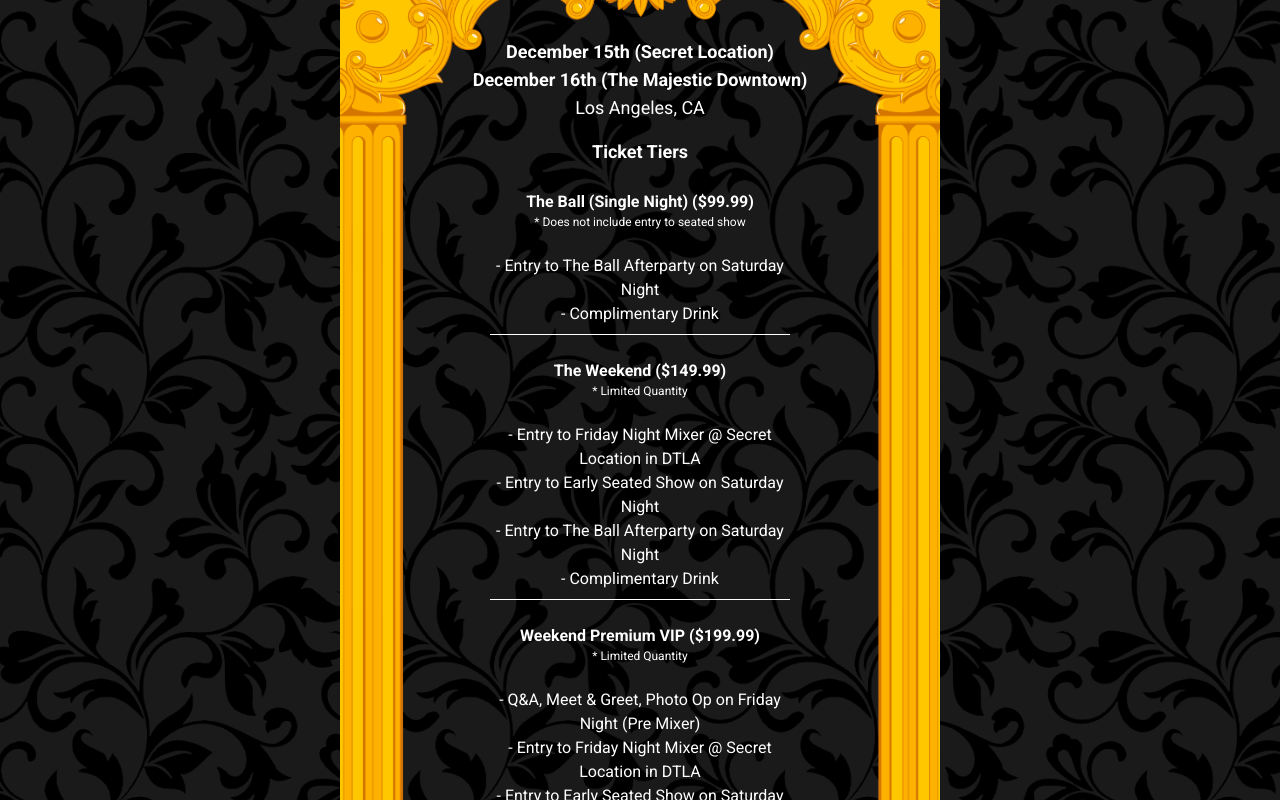
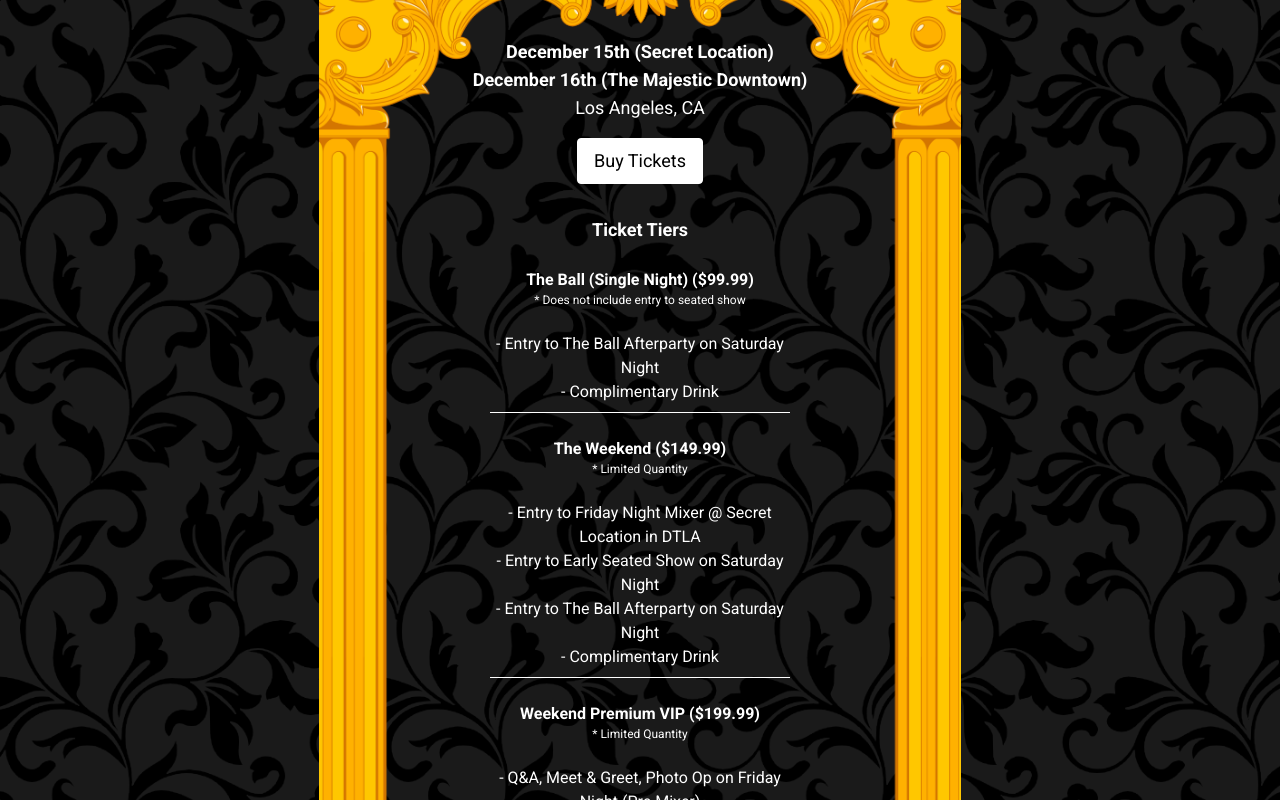
Before and after one commit to Braedencraig/berleezytest, a Next.js app: page / in a window 1280 px wide. Shown: the part 660-1460 px from the top of the page. Built offline with nearby package versions, Linux system fonts and the light colour scheme.

Commit message:
update link

```diff
--- a/src/pages/index.js
+++ b/src/pages/index.js
@@ -87,14 +87,14 @@
             December 16th (The Majestic Downtown)
           </div>
           <div className="text-md md:text-lg">Los Angeles, CA</div>
-          {/* <a
-            href="#"
+          <a
+            href="https://www.eventbrite.com/e/berleezy-presents-the-ball-2023-tickets-735997667837?aff=oddtdtcreator"
             target="_blank"
             rel="noopener noreferrer"
-            className="m-4 px-4 py-2 text-md md:text-lg inline-block border border-white text-black bg-white rounded transition duration-300 ease-in-out hover:bg-black hover:text-white pointer-events-none	"
+            className="m-4 px-4 py-2 text-md md:text-lg inline-block border border-white text-black bg-white rounded transition duration-300 ease-in-out hover:bg-black hover:text-white"
           >
             Buy Tickets
-          </a> */}
+          </a>
         </div>
 
         <div className="mt-4 text-center">
--- a/src/styles/globals.css
+++ b/src/styles/globals.css
@@ -6,7 +6,7 @@
   background-image: url('/border.png');
   background-repeat: no-repeat;
   background-size: cover;
-  width: 600px;
+  width: 642px;
 }
 
 @media (max-width: 768px) {
```
